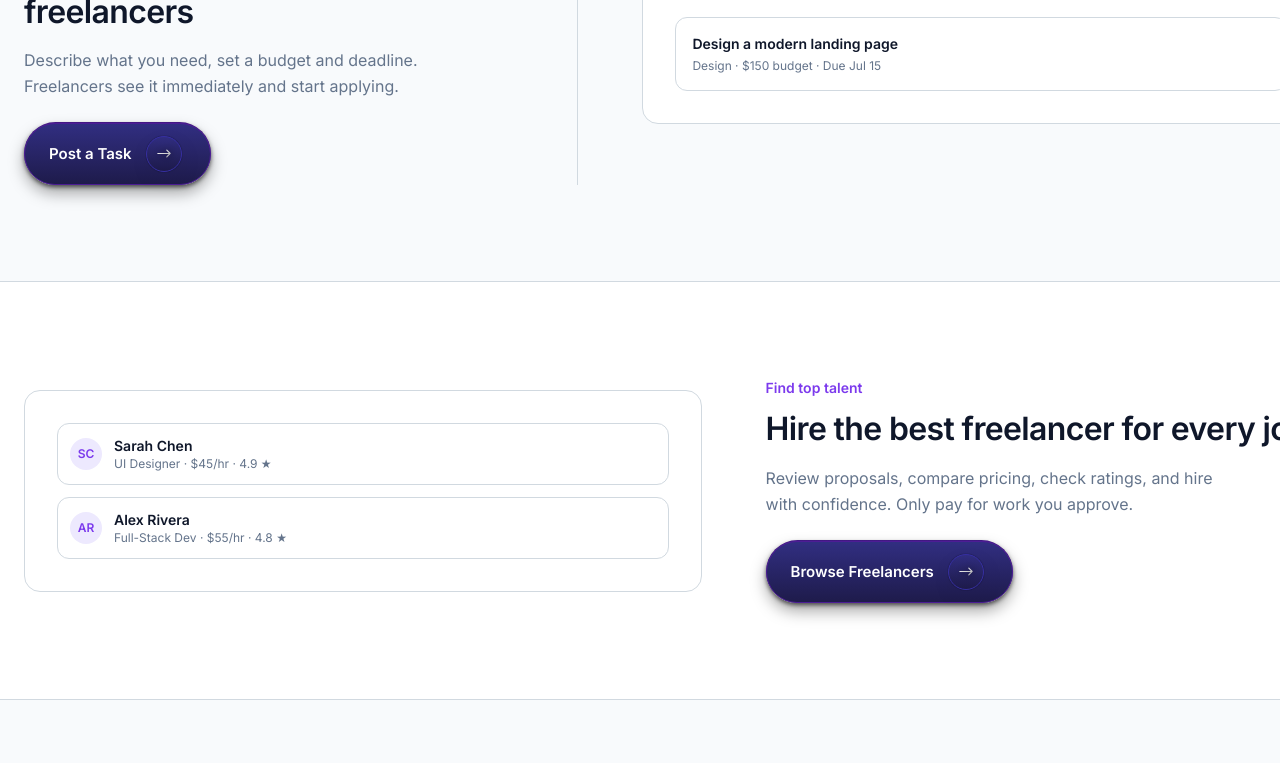
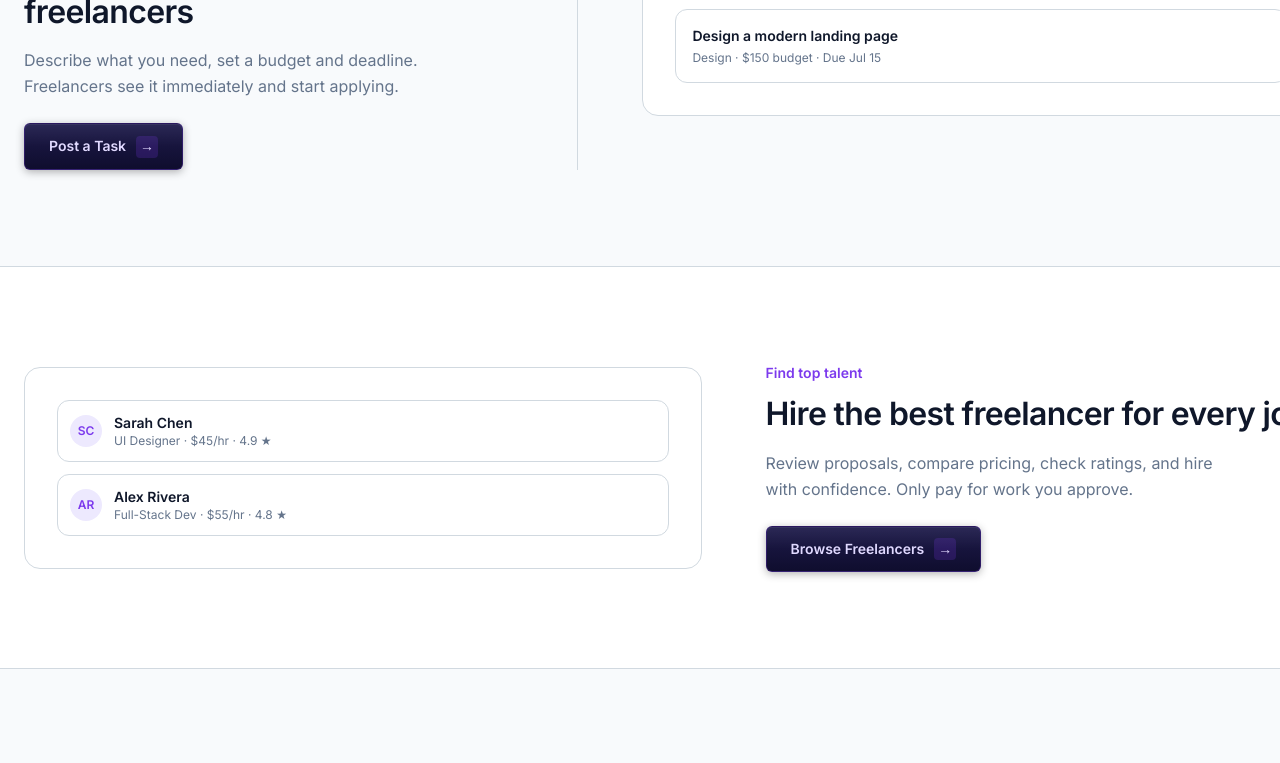
Before and after one commit to fahimuntasin/skillswap-client, a Next.js app: page / in a window 1280 px wide. Shown: the part 1200-1963 px from the top of the page. Built offline with nearby package versions, Linux system fonts and the light colour scheme.

Commit message:
style: rectangular dark action buttons — sharp corners, inner glow, arrow hover slide

```diff
--- a/src/app/globals.css
+++ b/src/app/globals.css
@@ -156,7 +156,56 @@
   transform: scale(1);
 }
 
-/* ===== PREMIUM PILL BUTTON ===== */
+/* ===== RECTANGULAR DARK ACTION BUTTON ===== */
+.btn-action {
+  display: inline-flex;
+  align-items: center;
+  gap: 10px;
+  background: linear-gradient(180deg, #1e1b4b 0%, #0f0d2e 100%);
+  color: #e0d9ff;
+  font-weight: 600;
+  font-size: 14px;
+  padding: 11px 24px;
+  border-radius: 6px;
+  cursor: pointer;
+  border: 1px solid rgba(124,58,237,0.25);
+  box-shadow: 0 2px 8px rgba(0,0,0,0.3), inset 0 1px 0 rgba(255,255,255,0.06);
+  transition: all 0.25s ease;
+  text-decoration: none;
+  position: relative;
+  overflow: hidden;
+}
+.btn-action::after {
+  content: "";
+  position: absolute;
+  inset: 0;
+  background: linear-gradient(180deg, rgba(255,255,255,0.06) 0%, transparent 50%);
+  pointer-events: none;
+}
+.btn-action:hover {
+  background: linear-gradient(180deg, #312e81 0%, #1e1b4b 100%);
+  border-color: rgba(124,58,237,0.5);
+  box-shadow: 0 4px 16px rgba(124,58,237,0.25), 0 2px 4px rgba(0,0,0,0.4), inset 0 1px 0 rgba(255,255,255,0.1);
+  transform: translateY(-1px);
+}
+.btn-action:active {
+  transform: translateY(1px);
+  box-shadow: 0 1px 3px rgba(0,0,0,0.3);
+}
+.btn-action .btn-arrow {
+  display: inline-flex;
+  align-items: center;
+  justify-content: center;
+  width: 22px;
+  height: 22px;
+  background: rgba(124,58,237,0.2);
+  border-radius: 4px;
+  transition: all 0.25s ease;
+}
+.btn-action:hover .btn-arrow {
+  background: rgba(124,58,237,0.4);
+  transform: translateX(2px);
+}
 .btn-premium {
   position: relative;
   padding: 12px 28px 12px 24px;
--- a/src/components/home/sections/FeatureRows.tsx
+++ b/src/components/home/sections/FeatureRows.tsx
@@ -44,17 +44,9 @@ function FeatureRow({ f, i }: { f: typeof features[0]; i: number }) {
           <p className="mb-3 text-sm font-semibold text-[#7C3AED]">{f.tag}</p>
           <h2 className="text-[32px] font-bold text-[#0F172A] tracking-[-0.02em] leading-[1.2]">{f.title}</h2>
           <p className="mt-4 text-base leading-relaxed text-[#64748B] max-w-[480px]">{f.desc}</p>
-          <Link href={f.href} className="btn-premium mt-6 rounded-xl">
+          <Link href={f.href} className="btn-action mt-6">
             {f.link}
-            <span className="btn-icon">
-              <svg viewBox="0 0 32 32" width="18" height="18">
-                <linearGradient id="fr-arrow" y2="100%" x2="100%" y1="0%" x1="0%">
-                  <stop stopColor="#FFFFFF" stopOpacity={1} offset="0%" />
-                  <stop stopColor="#AAAAAA" stopOpacity={1} offset="100%" />
-                </linearGradient>
-                <path fill="url(#fr-arrow)" d="M4 15a1 1 0 0 0 1 1h19.586l-4.292 4.292a1 1 0 0 0 1.414 1.414l6-6a.99.99 0 0 0 .292-.702V15c0-.13-.026-.26-.078-.382a.99.99 0 0 0-.216-.324l-6-6a1 1 0 0 0-1.414 1.414L24.586 14H5a1 1 0 0 0-1 1z"/>
-              </svg>
-            </span>
+            <span className="btn-arrow">→</span>
           </Link>
         </div>
         <div className={`rounded-xl border border-[#d1d9e0] bg-white p-8 ${f.reverse ? "lg:order-1" : ""}`}>
```
